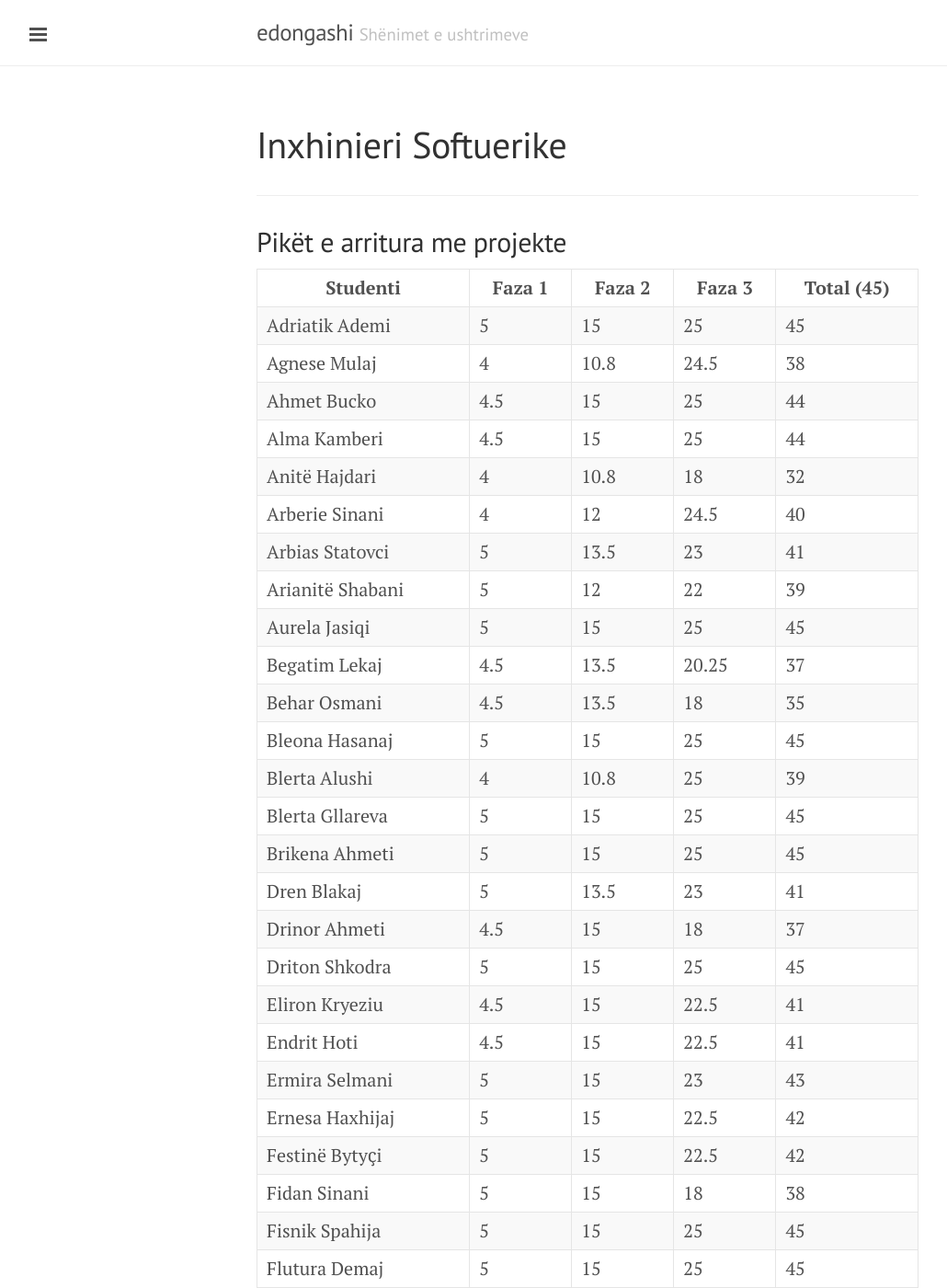
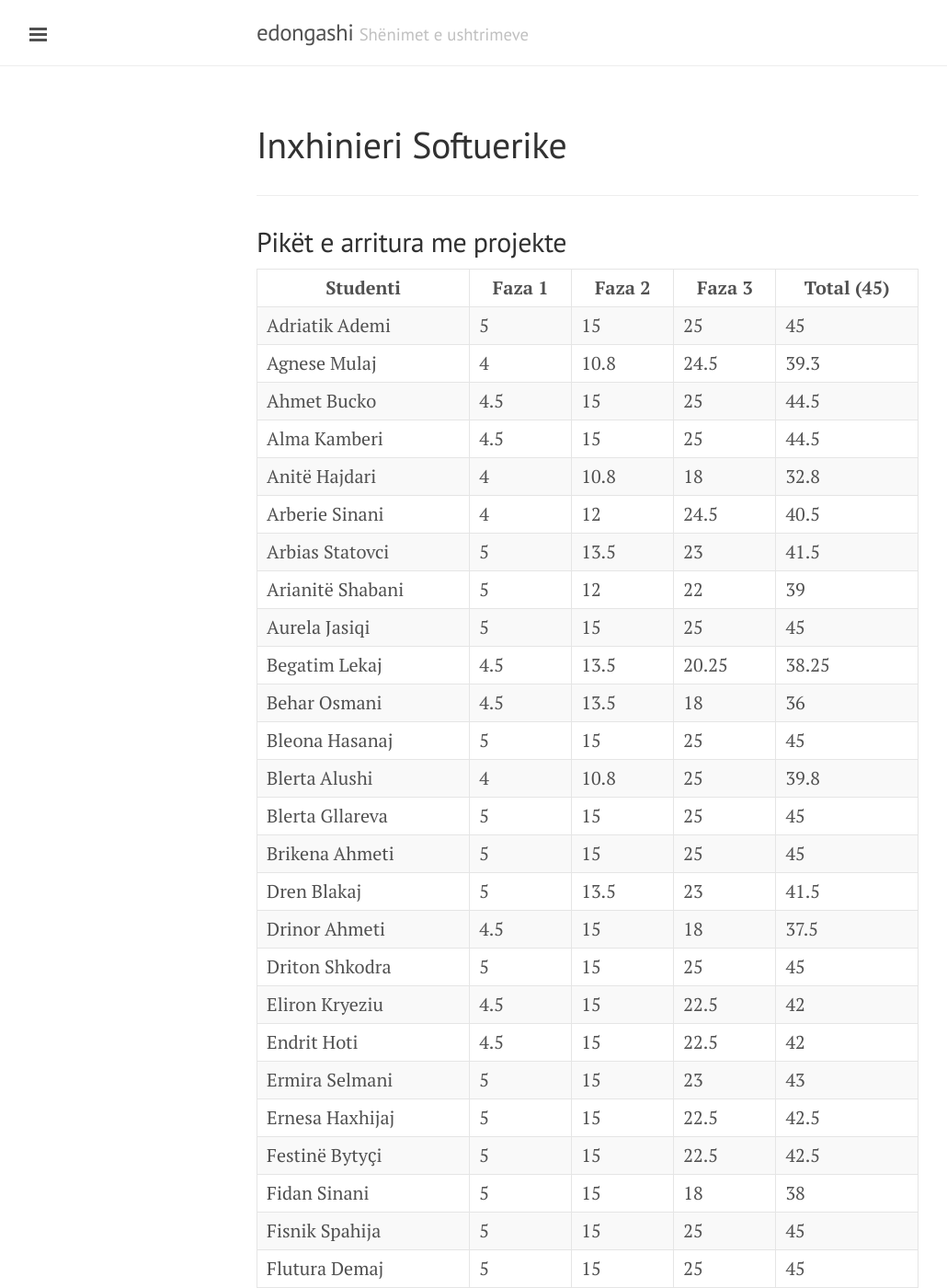
Before and after one commit to edongashi/edongashi.github.io, a Jekyll site: the page built from lendet/inxhinieri-softuerike/index.md, in a window 1280 px wide and 1400 px high. Shown: the whole window at 92% size, without its empty margins (1-1031 px from the left). Built offline with Jekyll 4.4.1, drawn with Linux system fonts in a browser that asks for light colours; our own code applies the rules of GitHub Pages for plain Markdown files; some of the changed text lies outside the part shown.

Commit message:
fix parse

```diff
--- a/lendet/inxhinieri-softuerike/index.md
+++ b/lendet/inxhinieri-softuerike/index.md
@@ -13,47 +13,47 @@ noslides: true
 | Studenti         | Faza 1 | Faza 2 | Faza 3 | Total (45) |
 | ---------------- | ------ | ------ | ------ | ---------- |
 | Adriatik Ademi   | 5      | 15     | 25     | 45         |
-| Agnese Mulaj     | 4      | 10.8   | 24.5   | 38         |
-| Ahmet Bucko      | 4.5    | 15     | 25     | 44         |
-| Alma Kamberi     | 4.5    | 15     | 25     | 44         |
-| Anitë Hajdari    | 4      | 10.8   | 18     | 32         |
-| Arberie Sinani   | 4      | 12     | 24.5   | 40         |
-| Arbias Statovci  | 5      | 13.5   | 23     | 41         |
+| Agnese Mulaj     | 4      | 10.8   | 24.5   | 39.3       |
+| Ahmet Bucko      | 4.5    | 15     | 25     | 44.5       |
+| Alma Kamberi     | 4.5    | 15     | 25     | 44.5       |
+| Anitë Hajdari    | 4      | 10.8   | 18     | 32.8       |
+| Arberie Sinani   | 4      | 12     | 24.5   | 40.5       |
+| Arbias Statovci  | 5      | 13.5   | 23     | 41.5       |
 | Arianitë Shabani | 5      | 12     | 22     | 39         |
 | Aurela Jasiqi    | 5      | 15     | 25     | 45         |
-| Begatim Lekaj    | 4.5    | 13.5   | 20.25  | 37         |
-| Behar Osmani     | 4.5    | 13.5   | 18     | 35         |
+| Begatim Lekaj    | 4.5    | 13.5   | 20.25  | 38.25      |
+| Behar Osmani     | 4.5    | 13.5   | 18     | 36         |
 | Bleona Hasanaj   | 5      | 15     | 25     | 45         |
-| Blerta Alushi    | 4      | 10.8   | 25     | 39         |
+| Blerta Alushi    | 4      | 10.8   | 25     | 39.8       |
 | Blerta Gllareva  | 5      | 15     | 25     | 45         |
 | Brikena Ahmeti   | 5      | 15     | 25     | 45         |
-| Dren Blakaj      | 5      | 13.5   | 23     | 41         |
-| Drinor Ahmeti    | 4.5    | 15     | 18     | 37         |
+| Dren Blakaj      | 5      | 13.5   | 23     | 41.5       |
+| Drinor Ahmeti    | 4.5    | 15     | 18     | 37.5       |
 | Driton Shkodra   | 5      | 15     | 25     | 45         |
-| Eliron Kryeziu   | 4.5    | 15     | 22.5   | 41         |
-| Endrit Hoti      | 4.5    | 15     | 22.5   | 41         |
+| Eliron Kryeziu   | 4.5    | 15     | 22.5   | 42         |
+| Endrit Hoti      | 4.5    | 15     | 22.5   | 42         |
 | Ermira Selmani   | 5      | 15     | 23     | 43         |
-| Ernesa Haxhijaj  | 5      | 15     | 22.5   | 42         |
-| Festinë Bytyҫi   | 5      | 15     | 22.5   | 42         |
+| Ernesa Haxhijaj  | 5      | 15     | 22.5   | 42.5       |
+| Festinë Bytyҫi   | 5      | 15     | 22.5   | 42.5       |
 | Fidan Sinani     | 5      | 15     | 18     | 38         |
 | Fisnik Spahija   | 5      | 15     | 25     | 45         |
 | Flutura Demaj    | 5      | 15     | 25     | 45         |
 | Genti Sariqka    | 5      | 5      | 0      | 10         |
 | Gjok Radi        | 5      | 15     | 19     | 39         |
-| Kaltrina Bulliqi | 5      | 13.5   | 25     | 43         |
-| Kaltrina Lubovci | 4      | 12     | 22.5   | 38         |
-| Kenan Pallusha   | 4.5    | 14     | 25     | 43         |
+| Kaltrina Bulliqi | 5      | 13.5   | 25     | 43.5       |
+| Kaltrina Lubovci | 4      | 12     | 22.5   | 38.5       |
+| Kenan Pallusha   | 4.5    | 14     | 25     | 43.5       |
 | Klodina Dërguti  | 5      | 15     | 25     | 45         |
 | Kreshnik Malaj   | 5      | 15     | 25     | 45         |
-| Kujtim Hamiti    | 5      | 10.8   | 18     | 33         |
+| Kujtim Hamiti    | 5      | 10.8   | 18     | 33.8       |
 | Leart Krasniqi   | 5      | 12     | 16     | 33         |
-| Luljeta Gashi    | 4.5    | 14     | 25     | 43         |
-| Majlinda Halili  | 4      | 10     | 22.5   | 36         |
-| Melos Dauti      | 5      | 13.5   | 25     | 43         |
-| Monika Behluli   | 4      | 10.8   | 18     | 32         |
-| Rigon Asaj       | 5      | 13.5   | 22     | 40         |
-| Rilind Hoxhaj    | 5      | 10.8   | 25     | 40         |
-| Seid Rudhani     | 5      | 13.5   | 18     | 36         |
+| Luljeta Gashi    | 4.5    | 14     | 25     | 43.5       |
+| Majlinda Halili  | 4      | 10     | 22.5   | 36.5       |
+| Melos Dauti      | 5      | 13.5   | 25     | 43.5       |
+| Monika Behluli   | 4      | 10.8   | 18     | 32.8       |
+| Rigon Asaj       | 5      | 13.5   | 22     | 40.5       |
+| Rilind Hoxhaj    | 5      | 10.8   | 25     | 40.8       |
+| Seid Rudhani     | 5      | 13.5   | 18     | 36.5       |
 | Zana Ramizi      | 5      | 12     | 22     | 39         |
 | Zgjim Krasniqi   | 5      | 15     | 25     | 45         |
 
```
